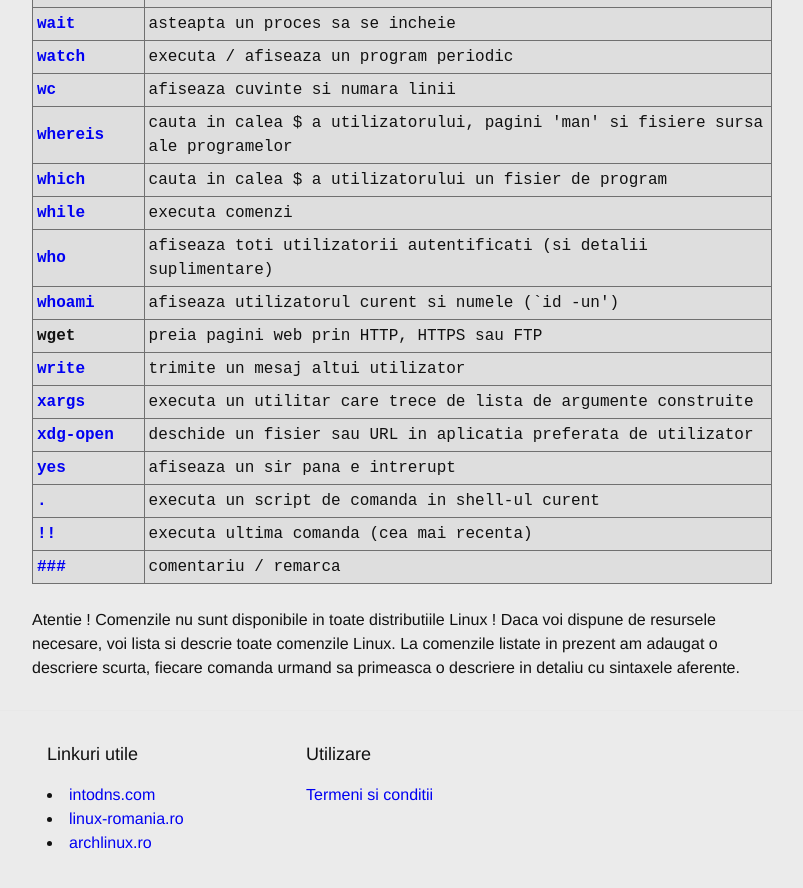
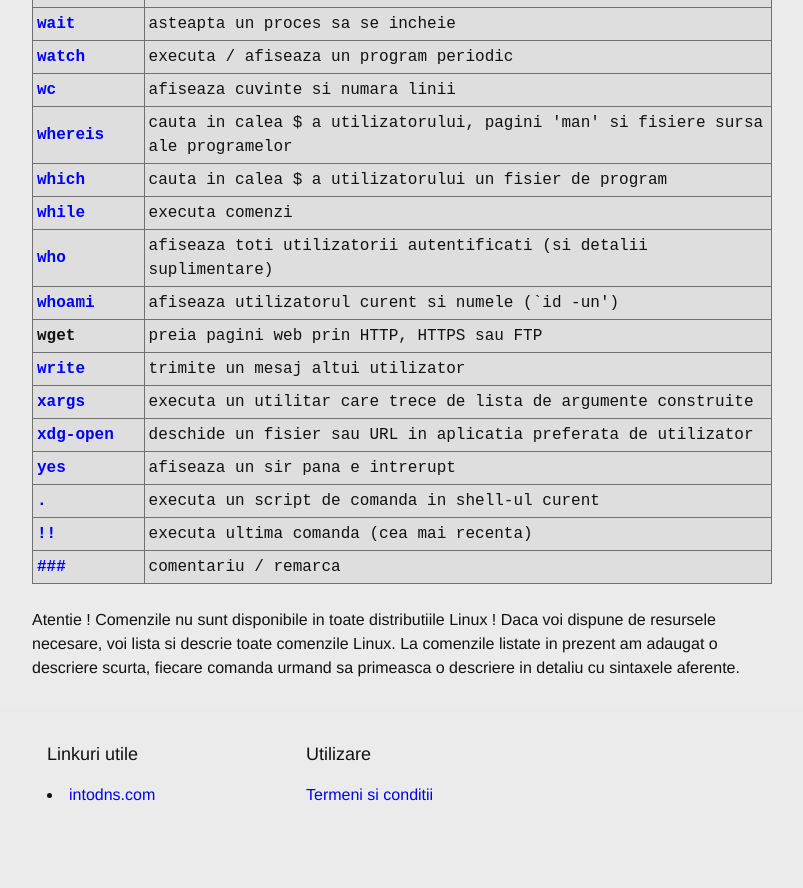
Before and after one commit to linuxtm/linuxtm.github.io, a Jekyll site: the page built from index.html, in a window 1280 px wide and 900 px high, scrolled down 7829 px. Shown: the top 888 px of the window, without its empty margins (238-1041 px from the left). Built offline with Jekyll 4.4.1, drawn with Linux system fonts in a browser that asks for light colours; after the commit the page ends 8681 px from its top, so only the background shows below that.

Commit message:
Update footer.html

```diff
--- a/_includes/footer.html
+++ b/_includes/footer.html
@@ -3,8 +3,6 @@
         <div class="footer-col footer-col-1">
         <h2 class="footer-heading">Linkuri utile</h2>
                 <li><a href="http://intodns.com">intodns.com</a></li>
-                <li><a href="http://linux-romania.com">linux-romania.ro</a></li>
-                <li><a href="http://archlinux.ro">archlinux.ro</a></li>
         </div>
 <!--
         <div class="footer-col footer-col-2">
```
